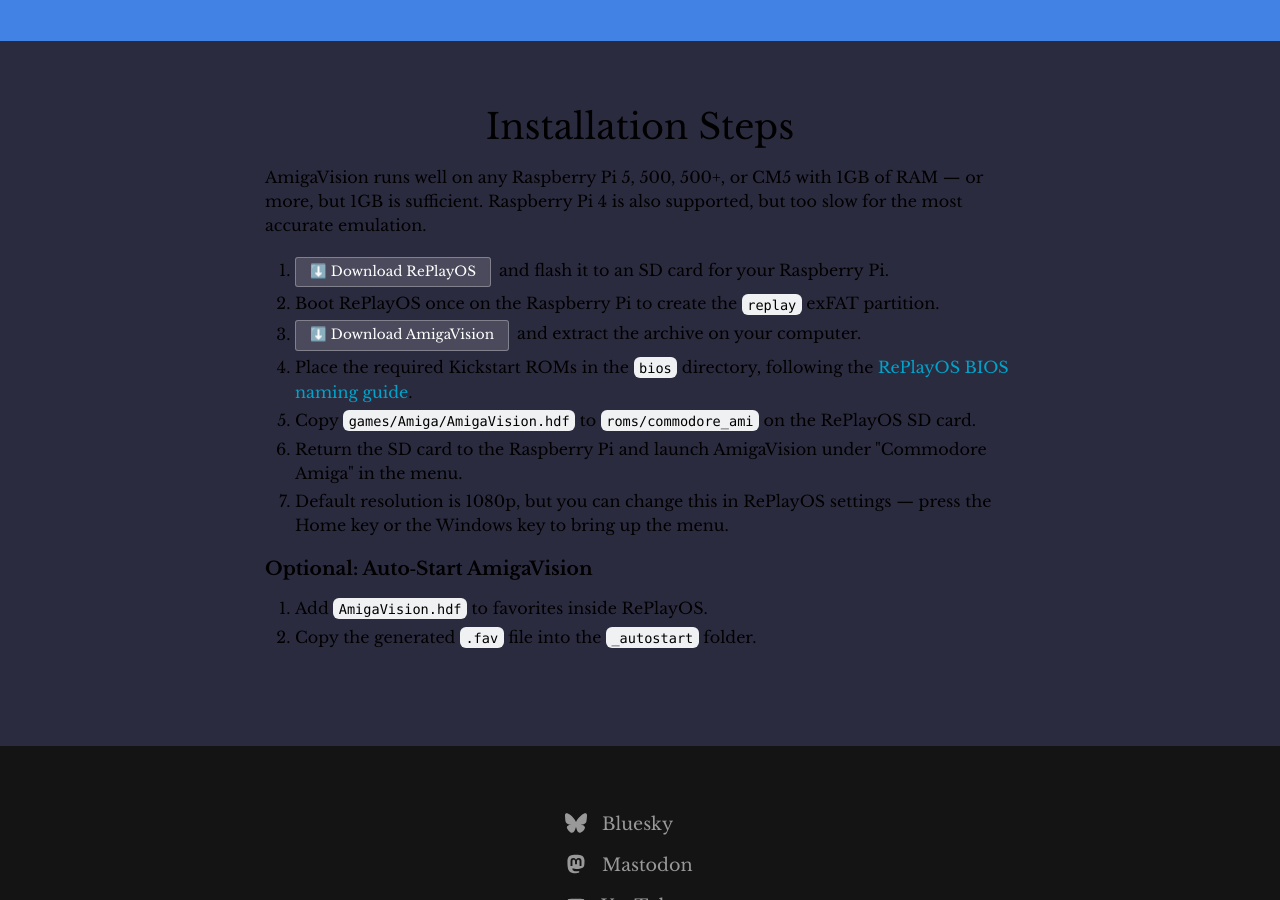
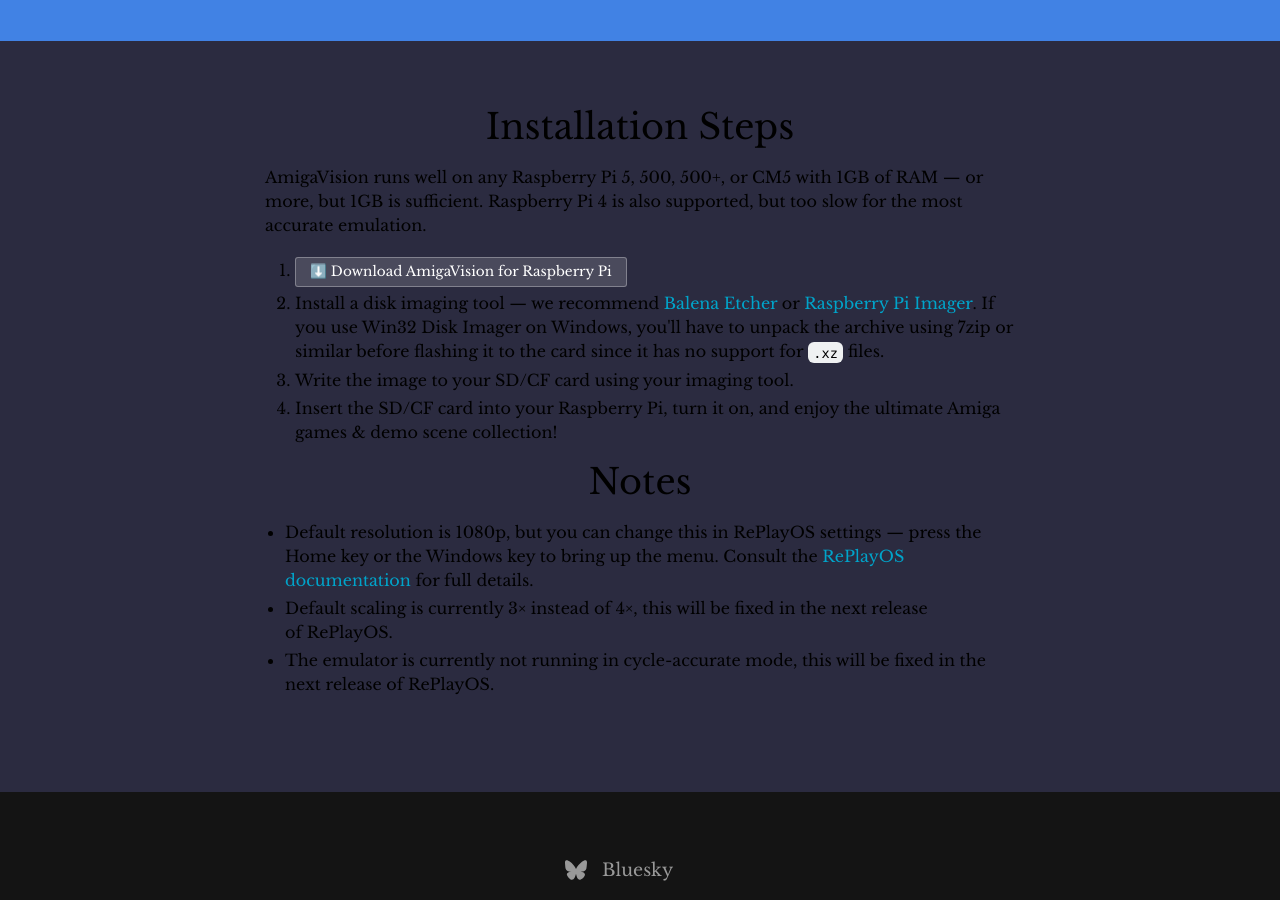
Before and after one commit to amigavision/amigavision.github.io, a Jekyll site: the page built from download/pi.html, in a window 1280 px wide and 900 px high, scrolled down 448 px. Built offline with Jekyll 4.4.1, drawn with Linux system fonts in a browser that asks for light colours.

Commit message:
Update instructions for RPi

```diff
--- a/download/pi.html
+++ b/download/pi.html
@@ -17,19 +17,17 @@
     <h2>Installation Steps</h2>
     <p>AmigaVision runs well on any Raspberry Pi 5, 500, 500+, or CM5 with 1GB of RAM — or more, but 1GB is sufficient. Raspberry Pi 4 is also supported, but too slow for the most accurate emulation.</p>
     <ol>
-      <li><div class="button alt"><a target="_blank" href="https://www.replayos.com/download/">⬇️ Download RePlayOS</a></div>and flash it to an SD card for your Raspberry Pi.</li>
-      <li>Boot RePlayOS once on the Raspberry Pi to create the <code>replay</code> exFAT partition.</li>
-      <li><div class="button alt"><a target="_blank" href="https://archive.org/details/software?query=amigavision">⬇️ Download AmigaVision <!-- for Raspberry Pi --></a></div>and extract the archive on your computer.</li>
-      <li>Place the required Kickstart ROMs in the <code>bios</code> directory, following the <a href="https://www.replayos.com/addbios/">RePlayOS BIOS naming guide</a>.</li>
-      <li>Copy <code>games/Amiga/AmigaVision.hdf</code> to <code>roms/commodore_ami</code> on the RePlayOS SD card.</li>
-      <li>Return the SD card to the Raspberry Pi and launch AmigaVision under "Commodore Amiga" in the menu.</li>
-      <li>Default resolution is 1080p, but you can change this in RePlayOS settings — press the Home key or the Windows key to bring up the menu.</li>
+      <li><div class="button alt"><a target="_blank" href="https://archive.org/details/software?query=amigavision+for+raspberry+pi">⬇️ Download AmigaVision for Raspberry Pi</a></div></li>
+      <li>Install a disk imaging tool — we recommend <a href="https://etcher.balena.io">Balena Etcher</a> or <a href="https://www.raspberrypi.com/software/">Raspberry Pi Imager</a>. If you use Win32 Disk Imager on Windows, you'll have to unpack the archive using 7zip or similar before flashing it to the card since it has no support for <code>.xz</code> files.</li>
+      <li>Write the image to your SD/CF card using your imaging tool.</li>
+      <li>Insert the SD/CF card into your Raspberry Pi, turn it on, and enjoy the ultimate Amiga games & demo scene collection!</li>
     </ol>
 
-    <h3>Optional: Auto‑Start AmigaVision</h3>
-    <ol>
-      <li>Add <code>AmigaVision.hdf</code> to favorites inside RePlayOS.</li>
-      <li>Copy the generated <code>.fav</code> file into the <code>_autostart</code> folder.</li>
-    </ol>
+    <h2>Notes</h2>
+    <ul>
+      <li>Default resolution is 1080p, but you can change this in RePlayOS settings — press the Home key or the Windows key to bring up the menu. Consult the <a href="https://www.replayos.com/videobasic/">RePlayOS documentation</a> for full details.</li>
+      <li>Default scaling is currently 3× instead of 4×, this will be fixed in the next release of RePlayOS.</li>
+      <li>The emulator is currently not running in cycle-accurate mode, this will be fixed in the next release of RePlayOS.</li>
+    </ul>
   </div>
 </section>
```
